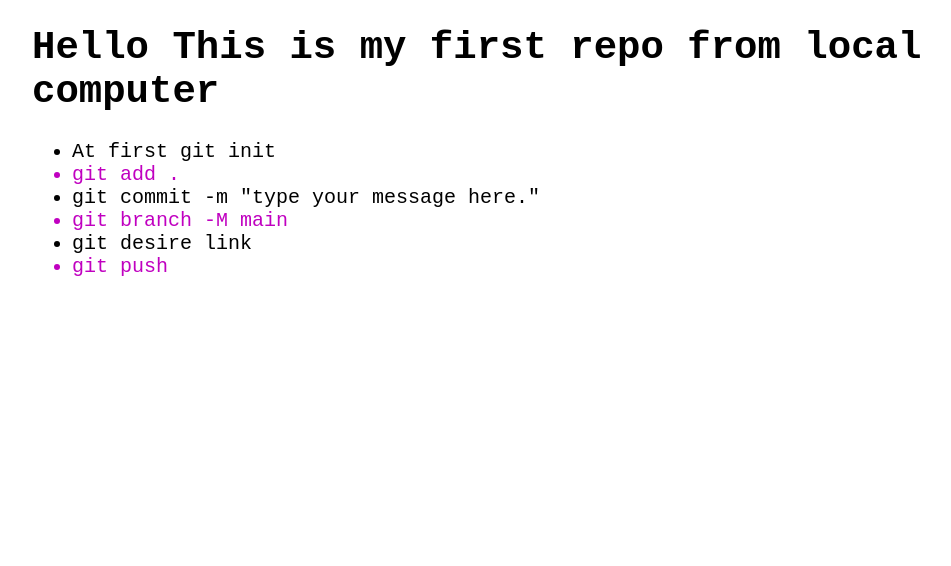
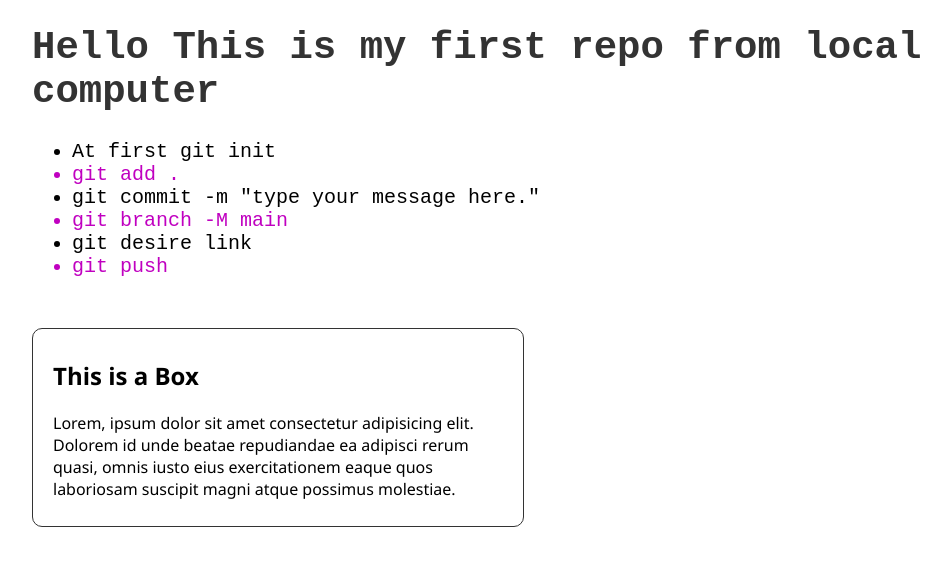
Before and after one commit to Ridwan-Suhel/first-repo, a plain HTML site: page index.html in a window 1280 px wide. Shown: the whole page, without its empty margins (64-1015 px from the left). Drawn offline with Linux system fonts and the light colour scheme.

Commit message:
section box added

```diff
--- a/index.html
+++ b/index.html
@@ -18,6 +18,18 @@
         <li>git desire link</li>
         <li>git push</li>
       </ul>
+
+      <div class="section">
+        <div class="box">
+          <h2>This is a Box</h2>
+          <p>
+            Lorem, ipsum dolor sit amet consectetur adipisicing elit. Dolorem id
+            unde beatae repudiandae ea adipisci rerum quasi, omnis iusto eius
+            exercitationem eaque quos laboriosam suscipit magni atque possimus
+            molestiae.
+          </p>
+        </div>
+      </div>
     </div>
   </body>
 </html>
--- a/style.css
+++ b/style.css
@@ -10,6 +10,7 @@ body {
 }
 h1 {
   font-size: 39px;
+  color: #333;
 }
 li {
   font-weight: 300;
@@ -18,3 +19,13 @@ li {
 li:nth-child(even) {
   color: #c000c0;
 }
+.section {
+  font-family: "Segoe UI", Tahoma, Geneva, Verdana, sans-serif;
+}
+.box {
+  width: 450px;
+  margin-top: 50px;
+  padding: 10px 20px;
+  border: 1px solid #333;
+  border-radius: 10px;
+}
```
